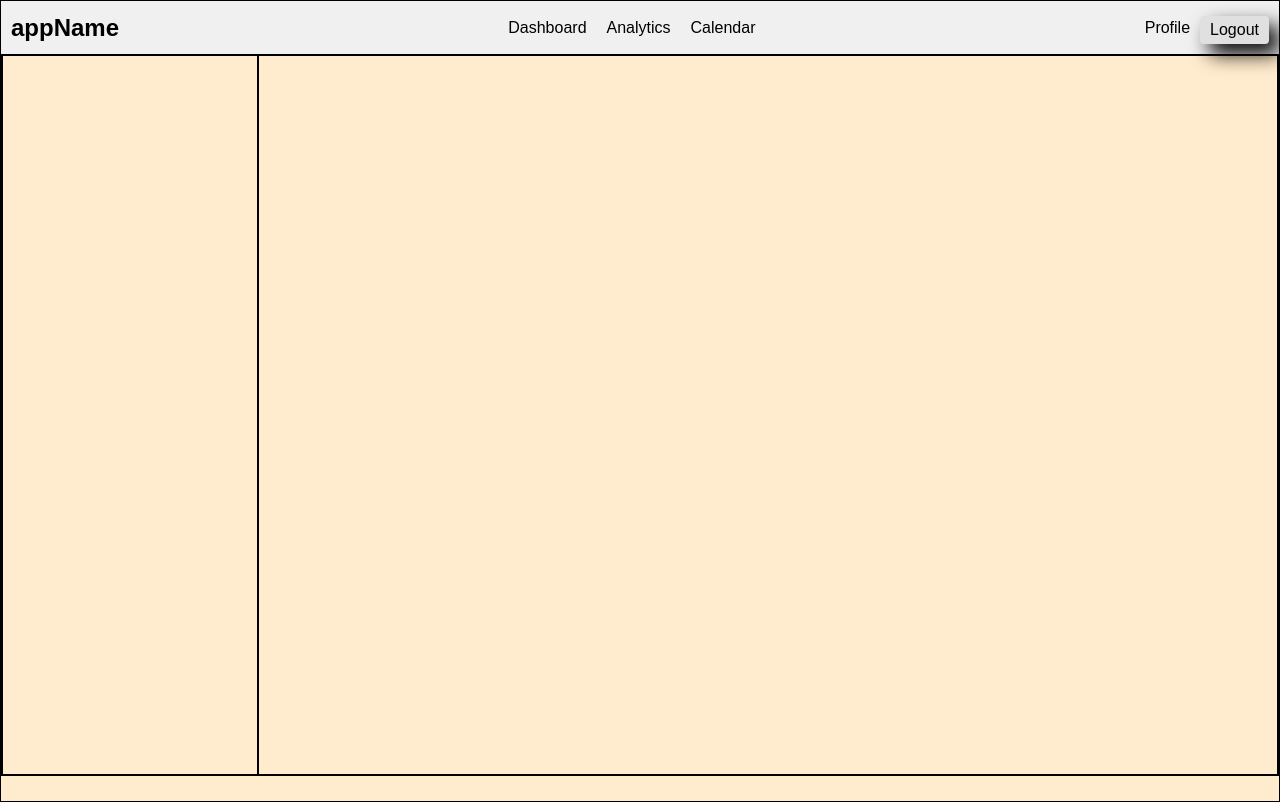
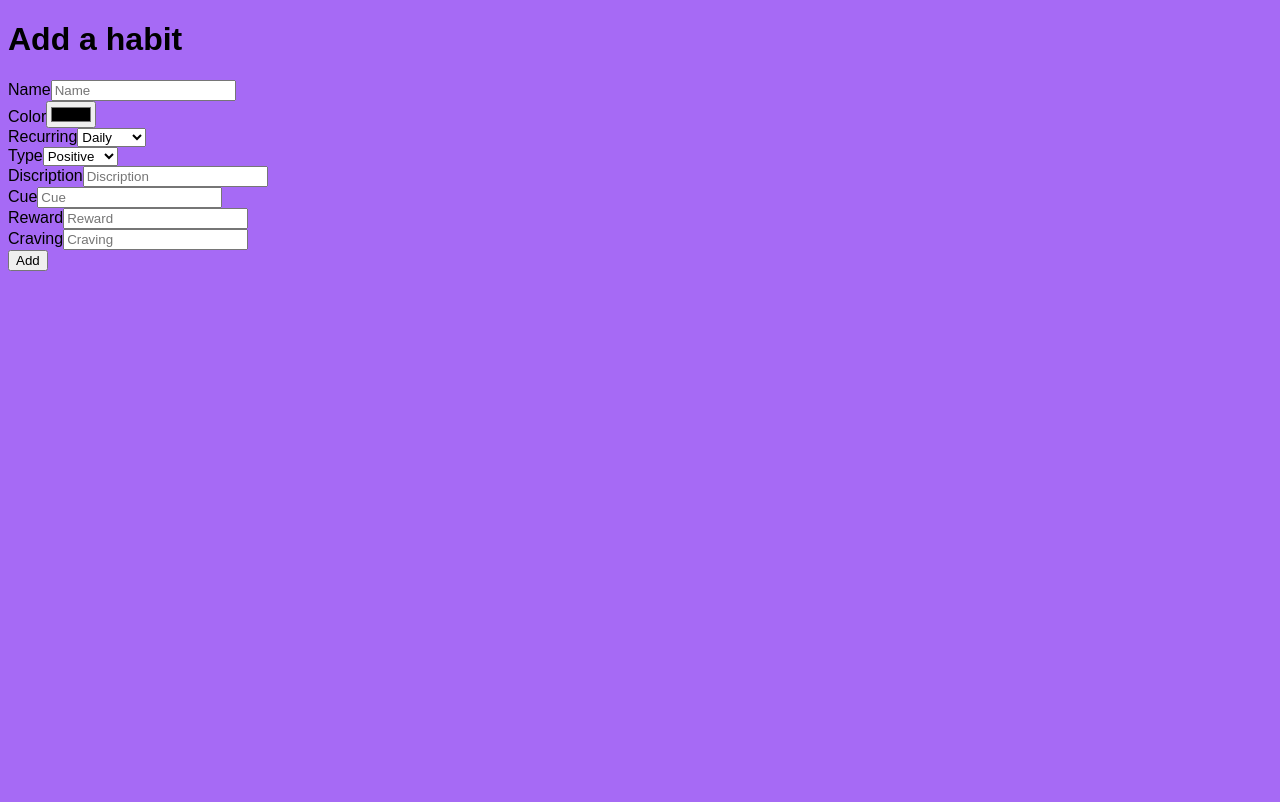
Before and after one commit to j1ntan/habit-dashboard, a React (Vite) app in the folder habit_tracker/: page / in a window 1280 px wide. Built offline with nearby package versions, Linux system fonts and the light colour scheme.

Commit message:
addahabit page added without css

```diff
--- a/habit_tracker/src/App.jsx
+++ b/habit_tracker/src/App.jsx
@@ -2,13 +2,14 @@ import Login from './pages/login.jsx'
 import SignUp from './pages/SignUp.jsx'
 import Dashboard from './pages/Dashboard.jsx'
 import { BrowserRouter as Router, Routes, Route } from 'react-router-dom';
+import Addahabit from './pages/addahabit.jsx';
 
 function App() {
   return (
     <Router>
       <Routes>
         <Route path="/login" element={<Login />} />
-        <Route path="/" element={<Dashboard/>} />
+        <Route path="/" element={<Addahabit/>} />
         <Route path="/signup" element={<SignUp />} />
       </Routes>
     </Router>
--- a/habit_tracker/src/pages/SignUp.module.css
+++ b/habit_tracker/src/pages/SignUp.module.css
@@ -1,28 +1,26 @@
 body{
     background-color: #a66af5;
     font-family: Arial, sans-serif;
-    margin: 0;
-    padding: 0;
 }
-form{
+.form{
     text-align:center;
     padding: 40px;
     padding-top: 30px;
     margin: auto;
     margin-top: 3px;
     width: 400px;
-    height: 450px;
+    height: 430px;
     background-color: rgb(25, 10, 92);
     border-radius: 10px;
     box-shadow: 25px 25px 15px rgb(4, 2, 109, 0.5);
 }
-h1{
+.h1{
     text-align: center;
     margin-top: 20px;
     font-size: 50px;
 
 }
-input{
+.input{
     background-color: rgb(255, 255, 255);
     font-size: 18px;
     width: 320px;
@@ -33,7 +31,7 @@ input{
     border: 1px solid #ccc;
     box-shadow: 10px 10px 20px
 }
-button{
+.button{
     font-size: 15px;
     padding: 25px;
     padding-top:10px;
@@ -45,15 +43,15 @@ button{
     cursor: pointer;
     box-shadow: 10px 10px 20px rgb(0, 0, 0, 1);
 }
-button:hover{
+.button:hover{
     background-color: #f5f5f5;
     box-shadow: 10px 10px 20px rgb(0, 0, 0, 0.5);
 }
-button:active{
+.button:active{
     background-color: rgb(255, 255, 255, 0.5);
     box-shadow: 10px 10px 20px rgb(0, 0, 0, 0.5);
 }
-h2{
+.h2{
     text-align:center;
 }
 .signUp{
@@ -69,6 +67,7 @@ h2{
     padding-bottom:1.5px;
     width: 150px;
     box-shadow: 10px 10px 20px rgb(0, 0, 0, 1);
+    margin-bottom: 25px;
 }
 .spansignUp{
     background-color: white;
--- /dev/null
+++ b/habit_tracker/src/pages/addahabit.jsx
@@ -0,0 +1,77 @@
+import { useState } from 'react';
+
+function Addahabit() {
+    const [name, setname] = useState("");
+    const [color, setcolor] = useState("");
+    const[recurring, setrecurring] = useState("Daily");
+    const[type, settype] = useState("Positive");
+    const[done, setdone] = useState(false);
+    const [discription, setdiscription] = useState("");
+    const [cue, setcue] = useState("");
+    const [reward, setreward] = useState("");
+    const [craving, setcraving] = useState("");
+
+    if (recurring === "Monthly") {
+        cosnt[frequency, setfrequency] = useState("1");
+        cosnt [date, setdate] = useState("1");
+    }
+    else if (recurring === "Weekly") {
+        cosnt[frequency, setfrequency] = useState("1");
+        cosnt [day, setday] = useState("Monday");
+    }
+    const handleSubmit = (e) => {
+        e.preventDefault();
+
+    }
+
+
+    return (
+        <div>
+            <h1>Add a habit</h1>
+            <form onSubmit={handleSubmit}>
+                <div>
+                    <label for="name">Name</label>
+                    <input type="text" name="name" placeholder="Name" value={name} onChange={(e) => setname(e.target.value)}></input>
+                </div>
+                <div>
+                    <label for="color">Color</label>
+                    <input type="color" name="color" value={color} onChange={(e) => setcolor(e.target.value)}></input>
+                </div>
+                <div>
+                    <label for="recurring">Recurring</label>
+                    <select name="recurring" value={recurring} onChange={(e) => setrecurring(e.target.value)}>
+                        <option value="Daily">Daily</option>
+                        <option value="Weekly">Weekly</option>
+                        <option value="Monthly">Monthly</option>
+                    </select>
+                </div>
+                <div>
+                    <label for="type">Type</label>
+                    <select name="type" value={type} onChange={(e) => settype(e.target.value)}>
+                        <option value="Positive">Positive</option>
+                        <option value="Negative">Negative</option>
+                    </select>
+                </div>
+                <div>
+                    <label for="discription">Discription</label>
+                    <input type="text" name="discription" placeholder="Discription" value={discription} onChange={(e) => setdiscription(e.target.value)}></input>
+                </div>
+                <div>
+                    <label for="cue">Cue</label>
+                    <input type="text" name="cue" placeholder="Cue" value={cue} onChange={(e) => setcue(e.target.value)}></input>
+                </div>
+                <div>
+                    <label for="reward">Reward</label>
+                    <input type="text" name="reward" placeholder="Reward" value={reward} onChange={(e) => setreward(e.target.value)}></input>
+                </div>
+                <div>
+                    <label for="craving">Craving</label>
+                    <input type="text" name="craving" placeholder="Craving" value={craving} onChange={(e) => setcraving(e.target.value)}></input>
+                </div>
+                <button type="submit">Add</button>
+            </form>
+        </div>
+    )
+}
+
+export default Addahabit
--- a/habit_tracker/src/pages/login.jsx
+++ b/habit_tracker/src/pages/login.jsx
@@ -1,4 +1,4 @@
-import './login.css'
+
 
 function Login(){
     return(
```
